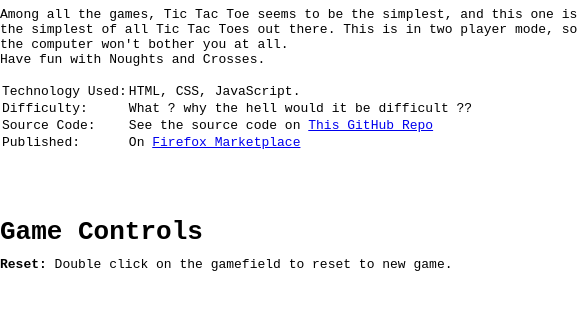
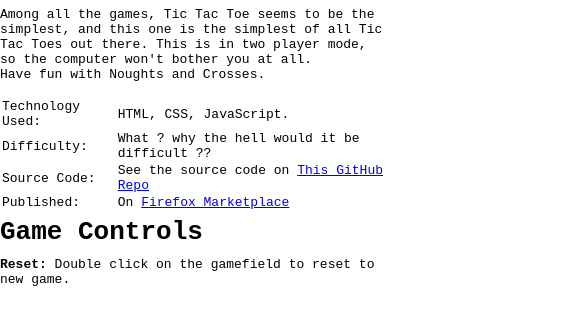
Before and after one commit to towkir/tictactoe, a plain HTML site: page index.html in a window 390 px wide. Shown: the part 563-888 px from the top of the page, 585 px wide, since content can reach past the window. Drawn offline with Linux system fonts and the light colour scheme.

Commit message:
responsive text boxes

```diff
--- a/style.css
+++ b/style.css
@@ -36,14 +36,14 @@ h1 {
   background-size: 300%;
 }
 
-#controls {
-  width: 600px;
-  height: 120px;
-}
-
-#tictactoe {
+#tictactoe, #controls {
   display: block;
-  width: 600px;
+  width: 100%;
+  max-width: 600px;
   height: 220px;
   margin: 30px 0;
 }
+
+#controls {
+  height: 120px;
+}
```
